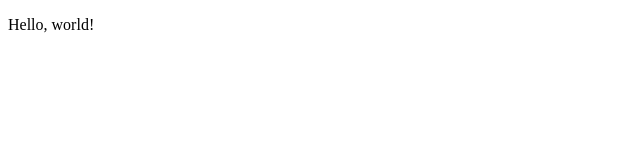
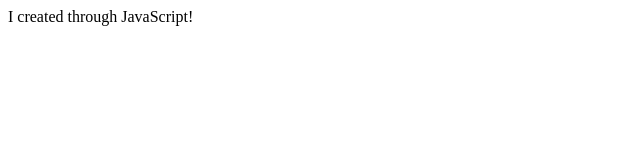
Before and after one commit to Mesailor/mesailor.github.io, a plain HTML site: page index.html in a window 1280 px wide. Shown: the whole page, without its empty margins (0-640 px from the left). Drawn offline with Linux system fonts and the light colour scheme.

Commit message:
javascript adds element

```diff
--- a/index.html
+++ b/index.html
@@ -6,6 +6,13 @@
     <title>New page</title>
 </head>
 <body>
-    <p>Hello, world!</p>
+    <div id="root"></div>
+    <script>
+        let rootElement = document.getElementById('root');
+        let element = document.createElement('div');
+        element.textContent = "I created through JavaScript!";
+        element.className = "container";
+        rootElement.appendChild(element);
+    </script>
 </body>
 </html>
```
